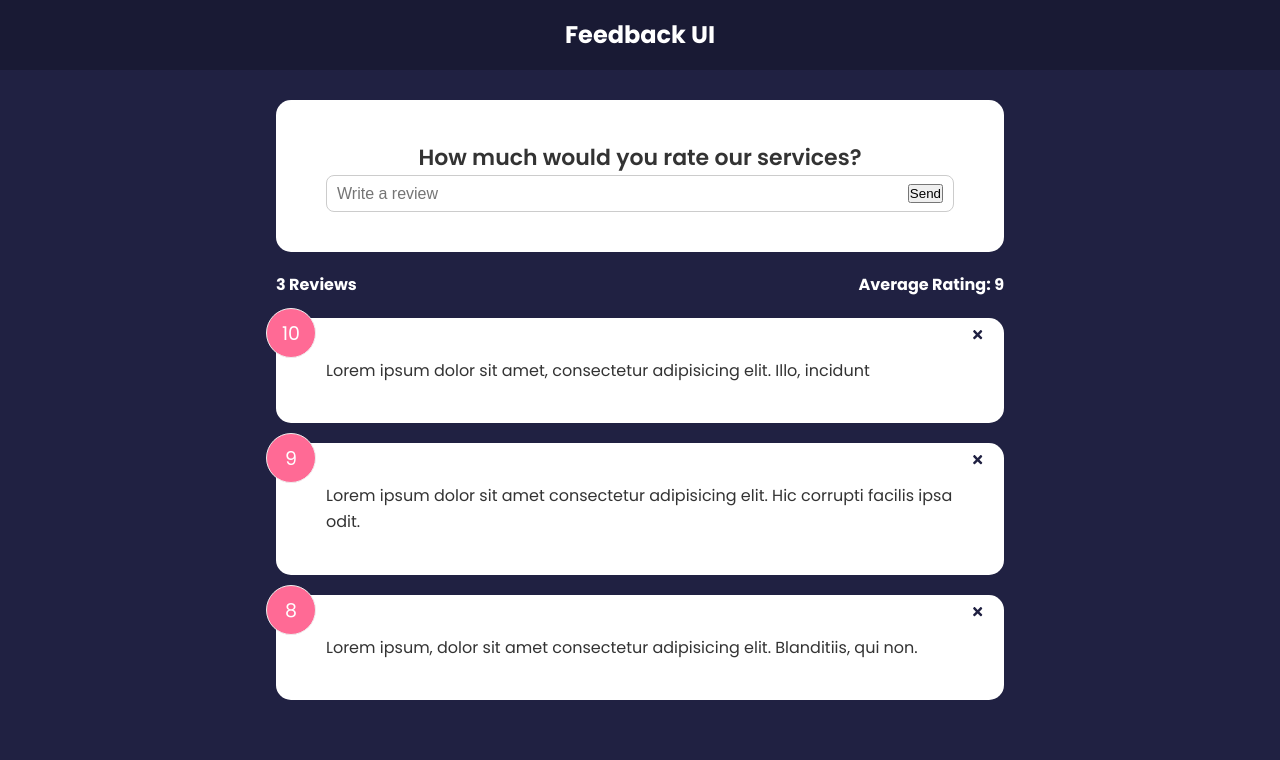
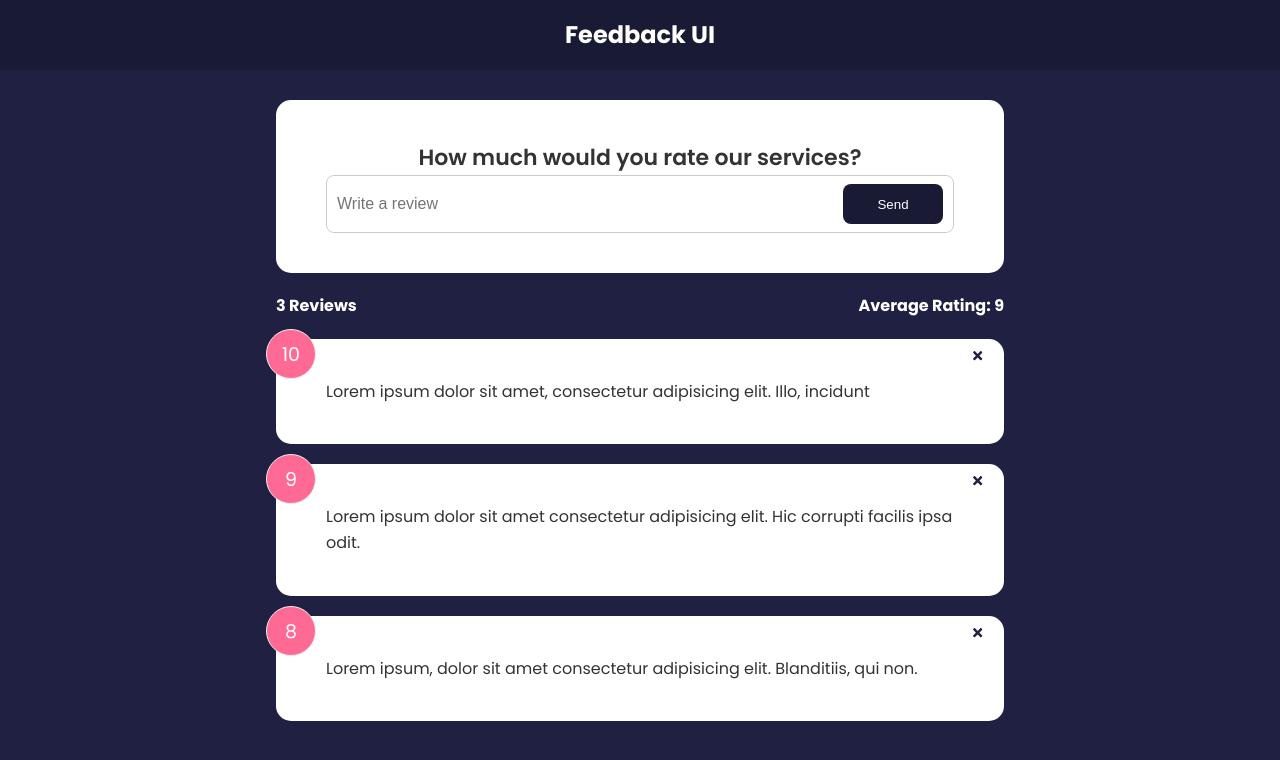
Before and after one commit to visheshtomarr/feedback-app, a React (Create React App) app: page / in a window 1280 px wide. Shown: the top 760 px of the page. Built offline with nearby package versions, Linux system fonts and the light colour scheme.

Commit message:
Refactored code and added Button component

```diff
--- a/src/App.js
+++ b/src/App.js
@@ -19,7 +19,7 @@
 
     return (
         <>
-            <Header text="Feedback UI" bgColor="hsl(238, 35%, 15%)" />
+            <Header />
             <div className="container">
                 <FeedbackForm />
                 <FeedbackStats feedback={feedback} />
--- a/src/Components/FeedbackForm.jsx
+++ b/src/Components/FeedbackForm.jsx
@@ -1,4 +1,5 @@
 import Card from "./shared/Card";
+import Button from "./shared/Button";
 import { useState } from "react";
 
 function FeedbackForm() {
@@ -21,7 +22,7 @@
                         onChange={handleReviewTextChange}
                         value={reviewText}
                     />
-                    <button type="submit">Send</button>
+                    <Button type="submit">Send</Button>
                 </div>
             </form>
         </Card>
--- a/src/Components/FeedbackItem.jsx
+++ b/src/Components/FeedbackItem.jsx
@@ -4,7 +4,7 @@
 
 function FeedbackItem({ item, handleDelete }) {
     return (
-        <Card reverse={false}>
+        <Card>
             <div className="num-display">{item.rating}</div>
             <button onClick={() => handleDelete(item.id)} className="close">
                 <FaTimes color='#202142' />
@@ -14,6 +14,8 @@
     )
 }
 
+
+
 FeedbackItem.propTypes = {
     item: PropTypes.object.isRequired,
 }
--- a/src/Components/Header.jsx
+++ b/src/Components/Header.jsx
@@ -14,6 +14,11 @@
     )
 }
 
+Header.defaultProps = {
+    text: 'Feedback UI',
+    bgColor: 'hsl(238, 35%, 15%)',
+}
+
 // Type of props that can be passed to 'Header' component.
 Header.propTypes = {
     text: PropTypes.string,
--- /dev/null
+++ b/src/Components/shared/Button.jsx
@@ -0,0 +1,24 @@
+import PropTypes from 'prop-types';
+
+function Button({ children, type, version, isDisabled }) {
+    return (
+        <button type='type' disabled={isDisabled} className={`btn btn-${version}`}>
+            {children}
+        </button>
+    )
+}
+
+Button.defaultProps = {
+    version: 'primary',
+    type: 'button',
+    isDisabled: false,
+}
+
+Button.propTypes = {
+    children: PropTypes.node.isRequired,
+    version: PropTypes.string,
+    type: PropTypes.string,
+    isDisabled: PropTypes.bool,
+}
+
+export default Button;
--- a/src/Components/shared/Card.jsx
+++ b/src/Components/shared/Card.jsx
@@ -11,6 +11,10 @@
     )
 }
 
+Card.defaultProps = {
+    reverse: false,
+}
+
 Card.propTypes = {
     children: PropTypes.node.isRequired,
     reverse: PropTypes.bool,
--- a/src/index.css
+++ b/src/index.css
@@ -156,7 +156,7 @@
 }
 
 .btn-primary {
-  background-color: #202142;
+  background-color: #191a34;
 }
 
 .btn-secondary {
```
